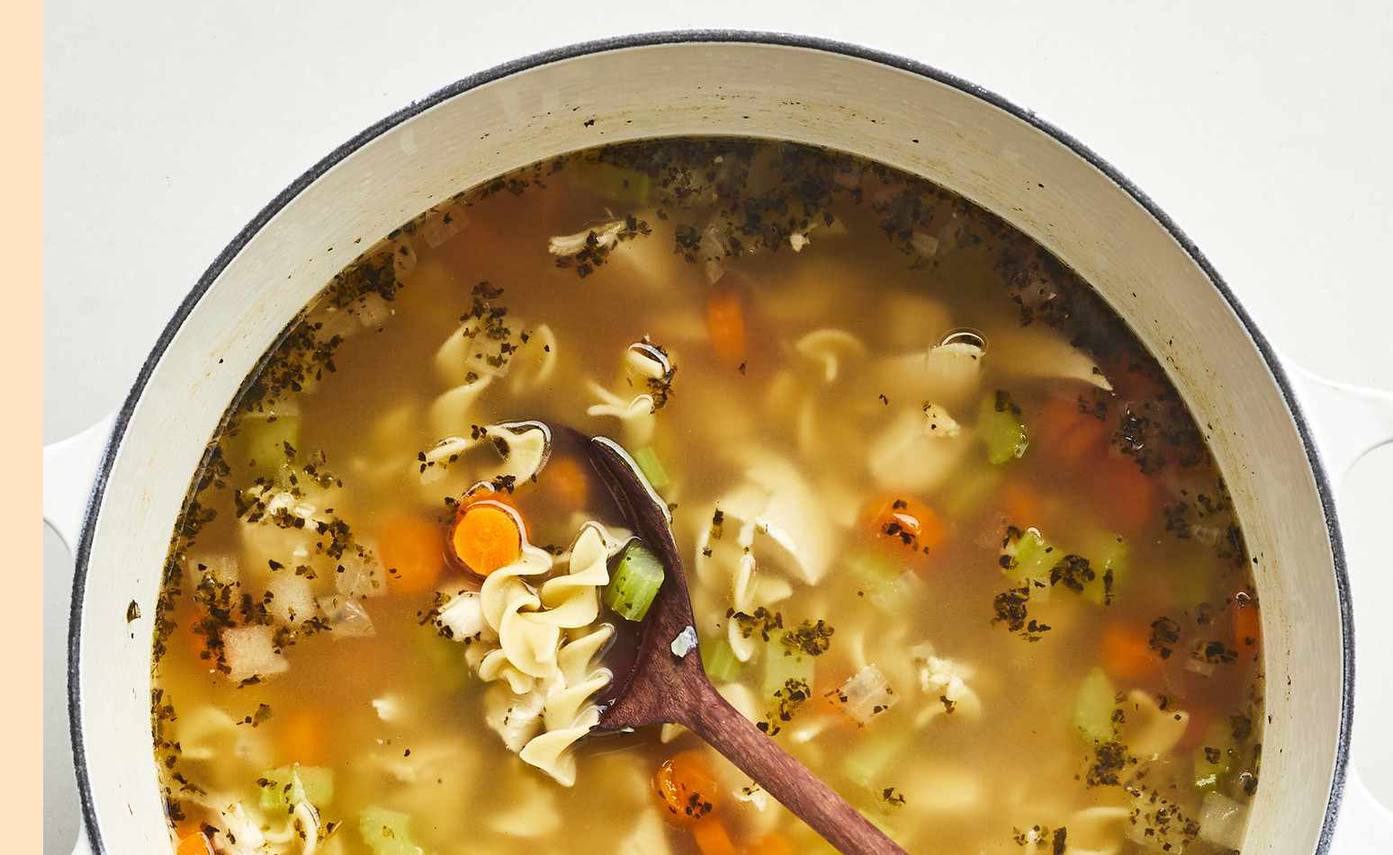
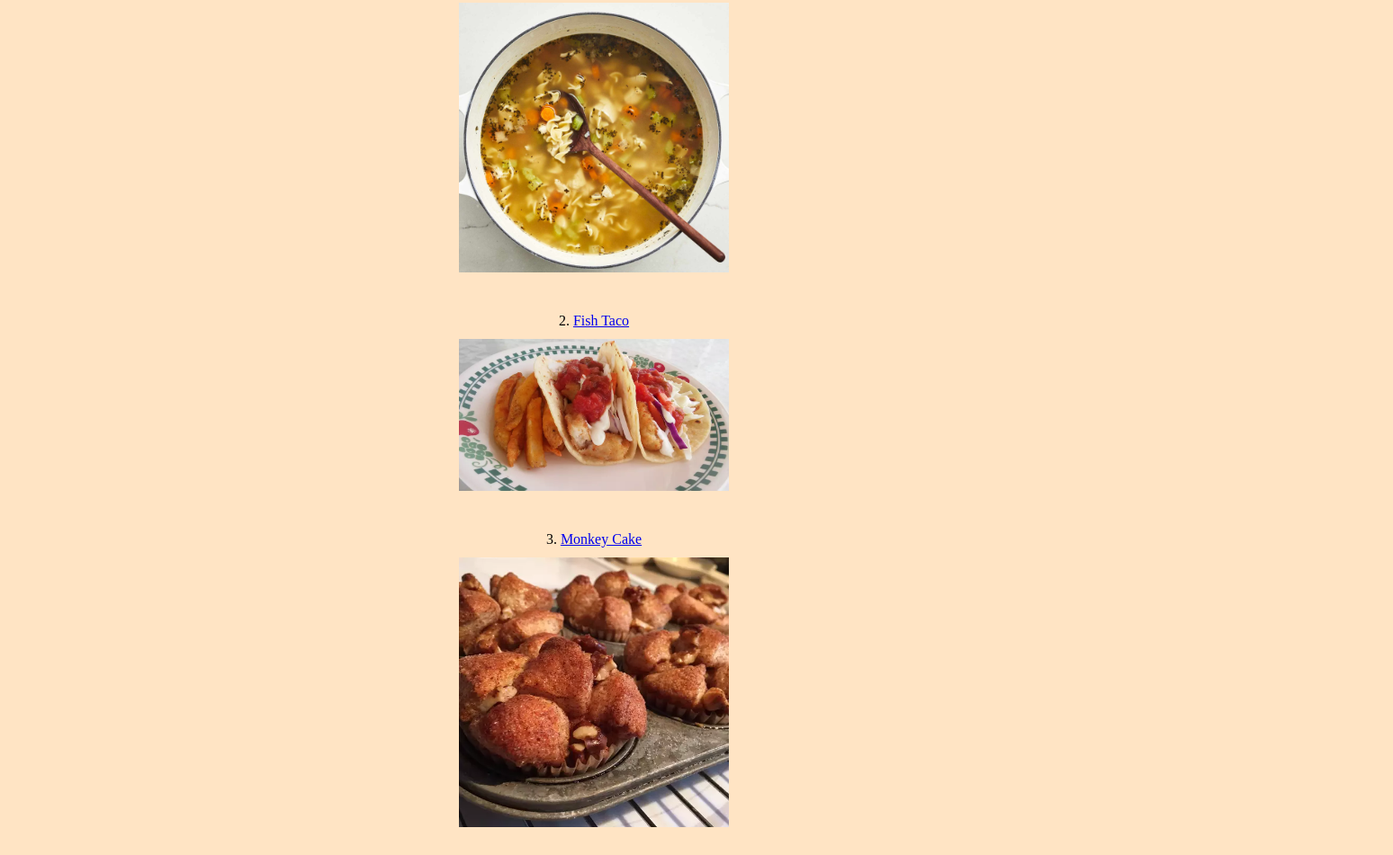
Before and after one commit to ZaganTD/odin_recipes, a plain HTML site: page index.html in a window 1280 px wide. Shown: the part 185-1136 px from the top of the page at 90% size, 1548 px wide, since content can reach past the window. Drawn offline with Linux system fonts and the light colour scheme.

Commit message:
a little bit of styling, not sure what to do next

```diff
--- a/index.html
+++ b/index.html
@@ -12,17 +12,17 @@
         <p>The list of recipes will be expanded in the future. For now, here's the list. Enjoy :)</p>
         <ol style="list-style-position: inside;">
             <li><a href="recipes/chicken-soup.html">Chicken Soup</a></li>
-            <img src="img/soup1.jpg" alt="A very delicious looking soup">
+            <img src="img/soup1.jpg" alt="A very delicious looking soup" class="homepic">
             <li><a href="recipes/fish-taco.html">Fish Taco</a></li>
-            <img src="img/taco1.webp" alt="Delicious looking fish taco">
+            <img src="img/taco1.webp" alt="Delicious looking fish taco" class="homepic">
             <li><a href="recipes/monkey-cake.html">Monkey Cake</a></li>
-            <img src="img/monkey4.webp" alt="Delicious looking bread that looks more like cake">
+            <img src="img/monkey4.webp" alt="Delicious looking bread that looks more like cake" class="homepic">
             <li><a href="recipes/pancakes.html">Pancake</a></li>
-            <img src="img/pancake2.webp" alt="Smooth pancakes">
+            <img src="img/pancake2.webp" alt="Smooth pancakes" class="homepic">
             <li><a href="recipes/pizza-dough.html">Pizza Dough</a></li>
-            <img src="img/dough1.webp" alt="Delicious looking pizza...dough?">
-        </ol>ible
+            <img src="img/dough1.webp" alt="Delicious looking pizza...dough?" class="homepic">
+        </ol>
 <!-- this i'm satisfied with. the basic structure is done. i will now commit then add pictures and finally more designing. -->
-
     </body>
 </html>
+  <!-- now the pictures are also done, though they look terrible. the only thing left to do is designing. -->
--- a/stylesheet.css
+++ b/stylesheet.css
@@ -1,6 +1,5 @@
 * {
     text-align: center;
-
 }
 
 html {
@@ -9,9 +8,21 @@ html {
 
 ul {
     list-style-position: inside;
+    list-style: none;
+}
+li {line-height: 40px;}
+
+
+img {
+    margin-bottom: 50px;
+    width: 500px;
+    height: auto;
+    margin-top: 50px;
 }
 
-
-.inline {
-    display: block
+.homepic {
+    width: 300px;
+    height: auto;
+    margin-bottom: 30px;
+    margin-top: 0px;
 }
```
Also changed, not shown: img/soup3.webp.
